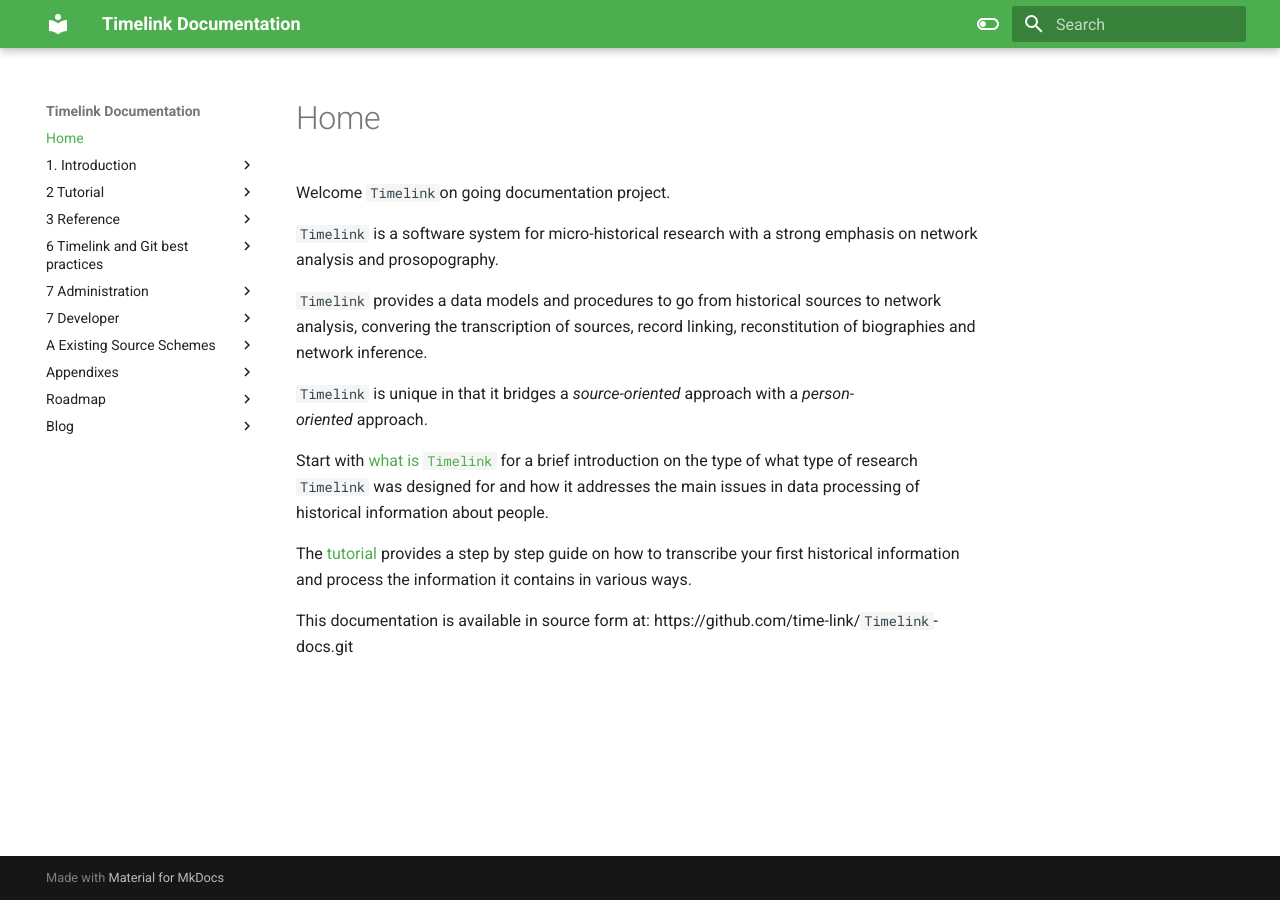
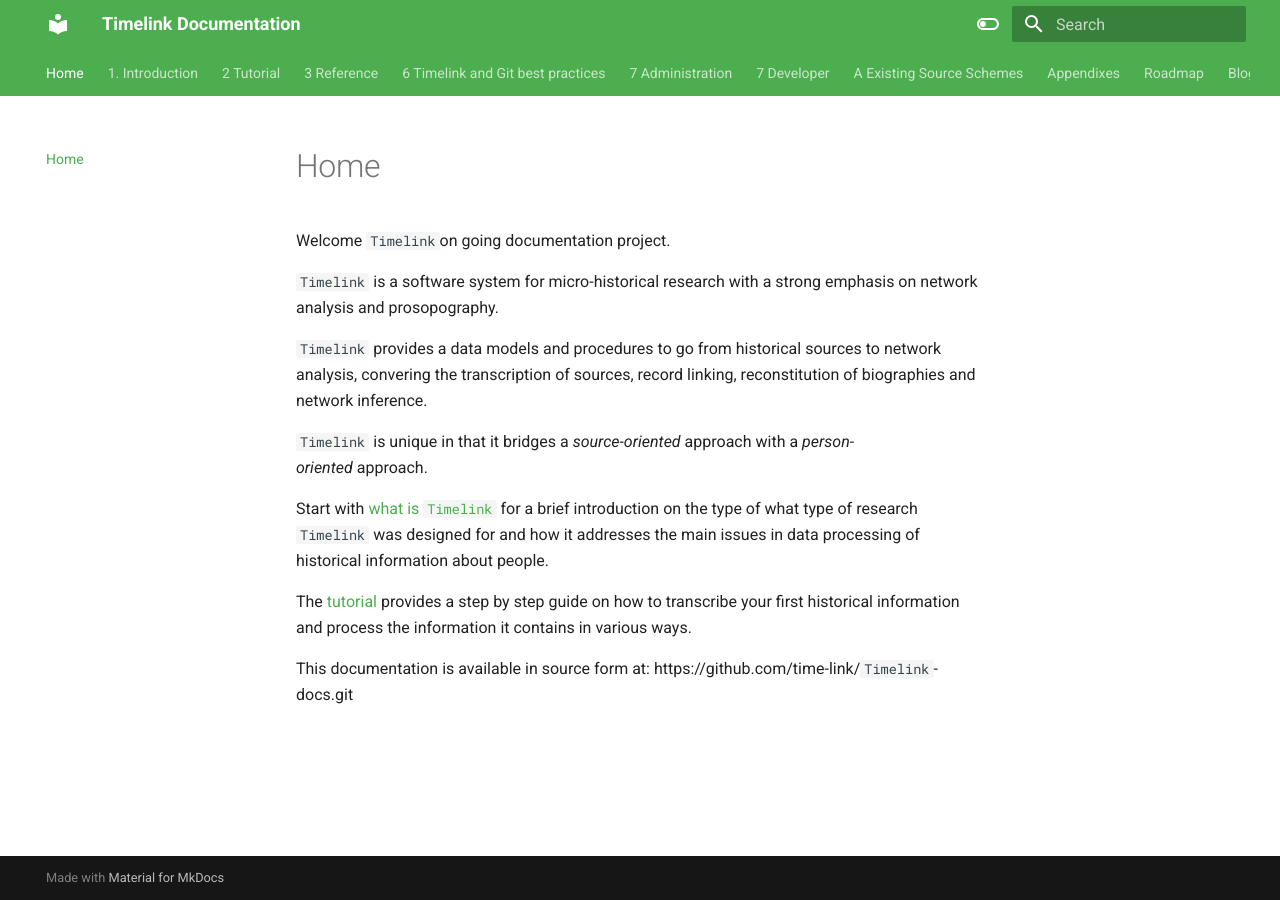
Before and after one commit to time-link/timelink-docs, an MkDocs documentation site: the page built from docs/index.md, in a window 1280 px wide. Built offline with MkDocs 1.6.1 and Material for MkDocs 9.7.7, drawn with Linux system fonts in a browser that asks for light colours.

Commit message:
Update settings

```diff
--- a/mkdocs.yml
+++ b/mkdocs.yml
@@ -2,8 +2,17 @@
 site_url:  https://time-link.github.io/timelink-docs/
 theme:
     name: 'material'
+    features:
+    - navigation.instant
+    - navigation.instant.progress
+    - navigation.tracking
+    - navigation.tabs
+    - navigation.sections
+    - navigation.expand
+    - navigation.path
+    - navigation.indexes
+
     palette:
-
     # Light mode
     - media: "(prefers-color-scheme: light)"
       scheme: default
@@ -12,7 +21,6 @@
       toggle:
         icon: material/toggle-switch-off-outline
         name: Switch to dark mode
-
     # Dark mode
     - media: "(prefers-color-scheme: dark)"
       scheme: slate
@@ -50,7 +58,6 @@
 
 plugins:
   - search
-  - roamlinks
   - blog
   - rss:
       match_path: blog/posts/.*
```
